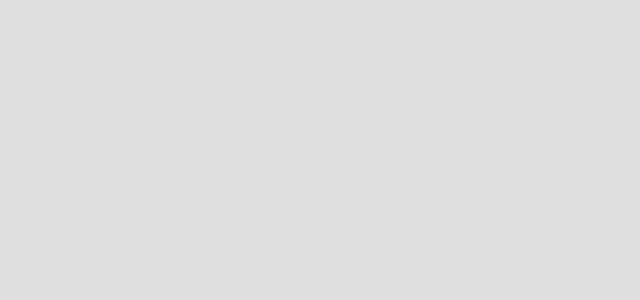
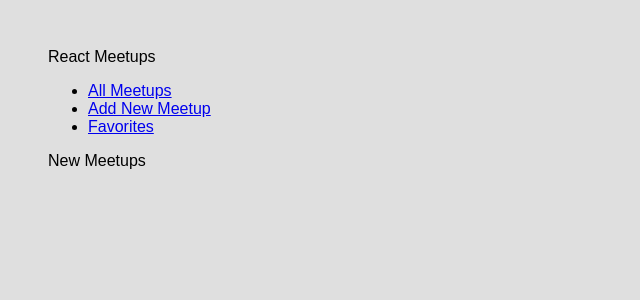
Before and after one commit to Tajveez/react-ad-v2, a React (Create React App) app: page /new-meetup in a window 1280 px wide. Shown: the top 300 px of the page, without its empty margins (0-640 px from the left). Built offline with nearby package versions, Linux system fonts and the light colour scheme.

Commit message:
Nav added

```diff
--- a/src/App.js
+++ b/src/App.js
@@ -2,15 +2,17 @@
 import AllMeetupsPage from "./pages/AllMeetups";
 import FavoritesPage from "./pages/Favorites";
 import NewMeetupsPage from "./pages/NewMeetups";
+import MainNavigation from "./components/layout/MainNavigation";
 
 function App() {
   return (
     <div>
+      <MainNavigation />
       <Switch>
         <Route path="/" exact>
           <AllMeetupsPage />
         </Route>
-        <Route path="/new-meetups">
+        <Route path="/new-meetup">
           <NewMeetupsPage />
         </Route>
         <Route path="/favorites">
--- /dev/null
+++ b/src/components/layout/MainNavigation.js
@@ -0,0 +1,23 @@
+import {Link} from "react-router-dom"
+const MainNavigation = () => {
+    return (
+        <header>
+            <div>React Meetups</div>
+            <nav>
+                <ul>
+                    <li>
+                        <Link to="/">All Meetups</Link>
+                    </li>
+                    <li>
+                        <Link to="/new-meetup">Add New Meetup</Link>
+                    </li>
+                    <li>
+                        <Link to="/favorites">Favorites</Link>
+                    </li>
+                </ul>
+            </nav>
+        </header>
+    )
+}
+
+export default MainNavigation
```
